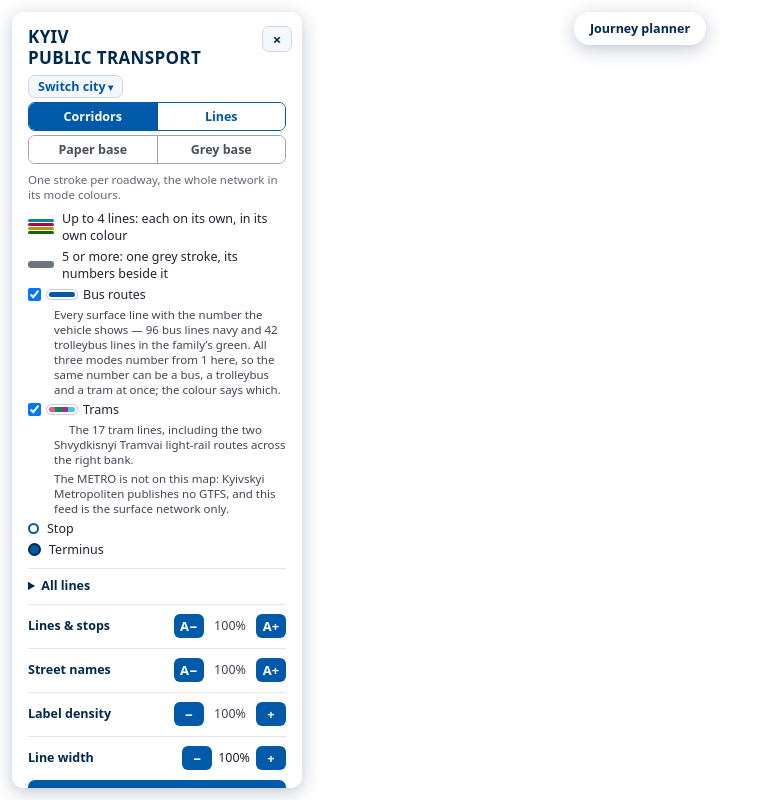
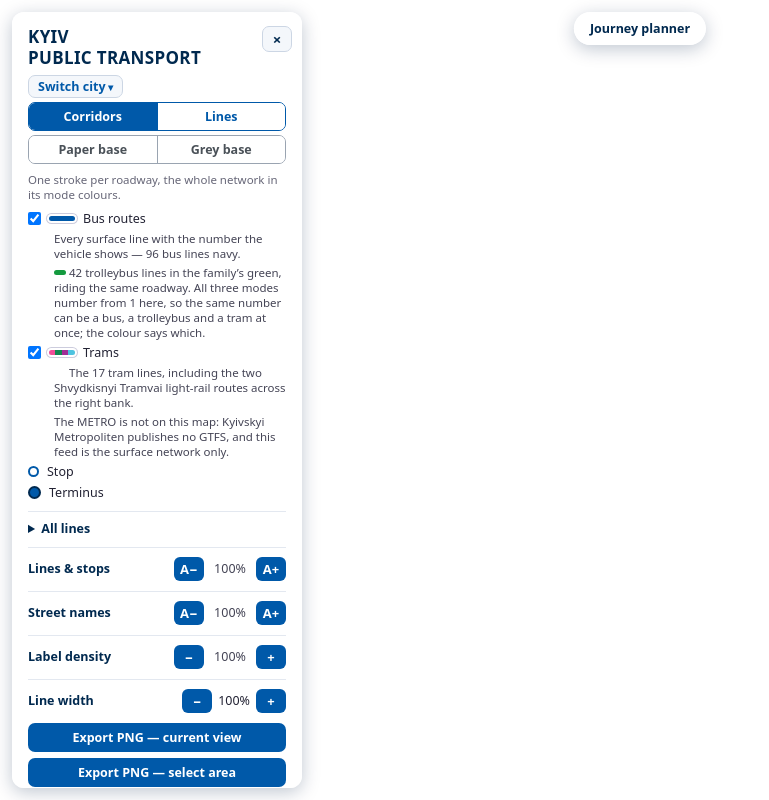
Before and after one commit to Miqell24/kyiv-bus-map, a website: page docs/index.html in a window 1280 px wide. Shown: the whole page, without its empty margins (0-769 px from the left). Drawn offline with Linux system fonts and the light colour scheme; no server answers.

Commit message:
Legend: trolleybuses get their own row with the green swatch, and the Lines-view rows stop showing in Corridors

```diff
--- a/docs/index.html
+++ b/docs/index.html
@@ -112,7 +112,8 @@
     <li class="lines-only"><span class="sw bundle"><i></i><i></i><i></i><i></i></span> Up to 4 lines: each on its own, in its own colour</li>
     <li class="lines-only"><span class="sw trunk"></span> 5 or more: one grey stroke, its numbers beside it</li>
     <li><label><input type="checkbox" id="toggle-bus" checked> <span class="sw line corridor-only"></span> Bus routes</label></li>
-    <li class="sublegend corridor-only">Every surface line with the number the vehicle shows &mdash; 96 bus lines navy and 42 trolleybus lines in the family&rsquo;s green. All three modes number from 1 here, so the same number can be a bus, a trolleybus and a tram at once; the colour says which.</li>
+    <li class="sublegend corridor-only">Every surface line with the number the vehicle shows &mdash; 96 bus lines navy.</li>
+    <li class="sublegend corridor-only"><span class="mini trolley"></span>42 trolleybus lines in the family&rsquo;s green, riding the same roadway. All three modes number from 1 here, so the same number can be a bus, a trolleybus and a tram at once; the colour says which.</li>
     <li><label><input type="checkbox" id="toggle-tram" checked> <span class="sw line corridor-only metro"></span> Trams</label></li>
     <li class="sublegend corridor-only"><span class="mini tram"></span>The 17 tram lines, including the two Shvydkisnyi Tramvai light-rail routes across the right bank.</li>
     <li class="sublegend corridor-only">The METRO is not on this map: Kyivskyi Metropoliten publishes no GTFS, and this feed is the surface network only.</li>
--- a/docs/style.css
+++ b/docs/style.css
@@ -387,7 +387,7 @@ details.journey .beta {
 #base-switch { margin-top: -4px; }
 .viewhint { margin: 0 0 8px; }
 /* each view shows only its own legend rows and its own one-line explanation */
-.lines-only { display: none; }
+.lines-only, .legend li.lines-only { display: none; }  /* .legend li is (0,1,1) — a bare .lines-only never beats it */
 body.lines-view .corridor-only { display: none; }
 body.lines-view li.lines-only { display: flex; }
 body.lines-view p.lines-only { display: block; }
--- a/web/style.css
+++ b/web/style.css
@@ -387,7 +387,7 @@ details.journey .beta {
 #base-switch { margin-top: -4px; }
 .viewhint { margin: 0 0 8px; }
 /* each view shows only its own legend rows and its own one-line explanation */
-.lines-only { display: none; }
+.lines-only, .legend li.lines-only { display: none; }  /* .legend li is (0,1,1) — a bare .lines-only never beats it */
 body.lines-view .corridor-only { display: none; }
 body.lines-view li.lines-only { display: flex; }
 body.lines-view p.lines-only { display: block; }
```
Also changed, not shown: web/index.html (+2 -1 lines).
